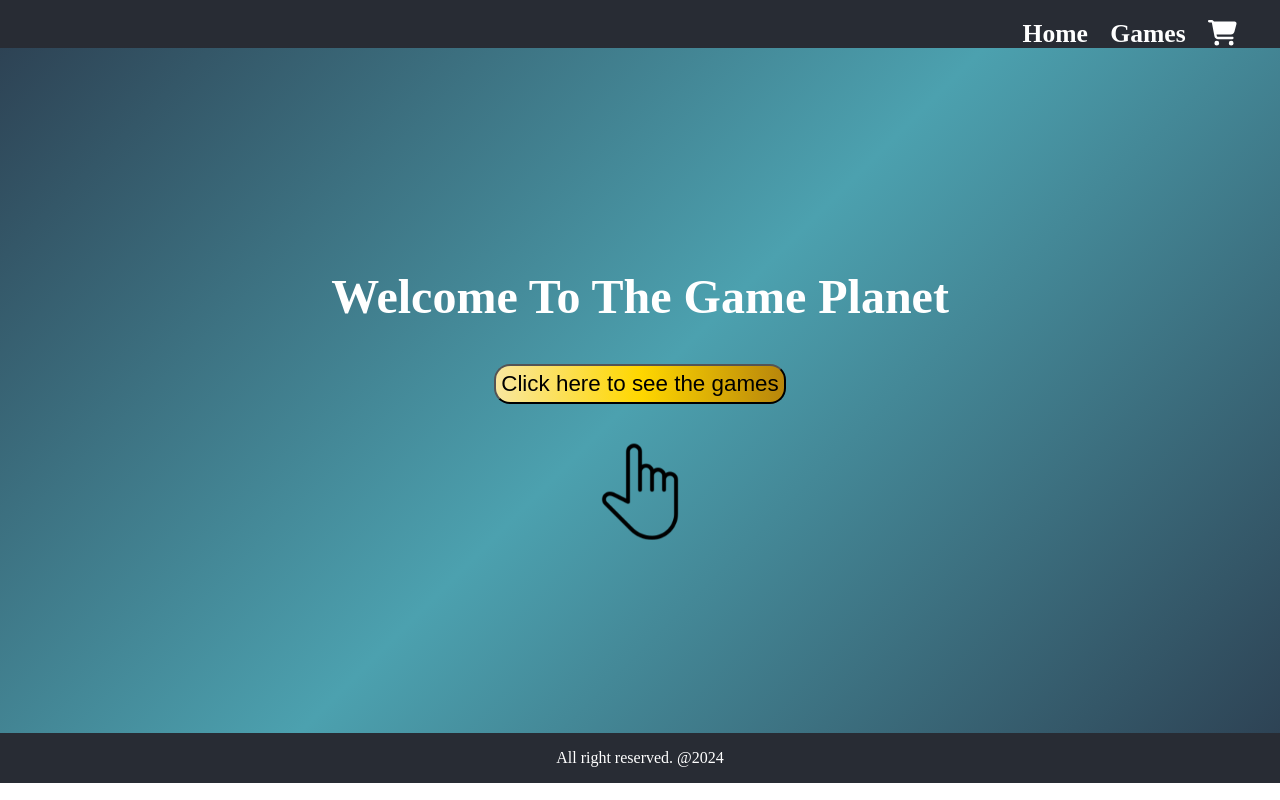
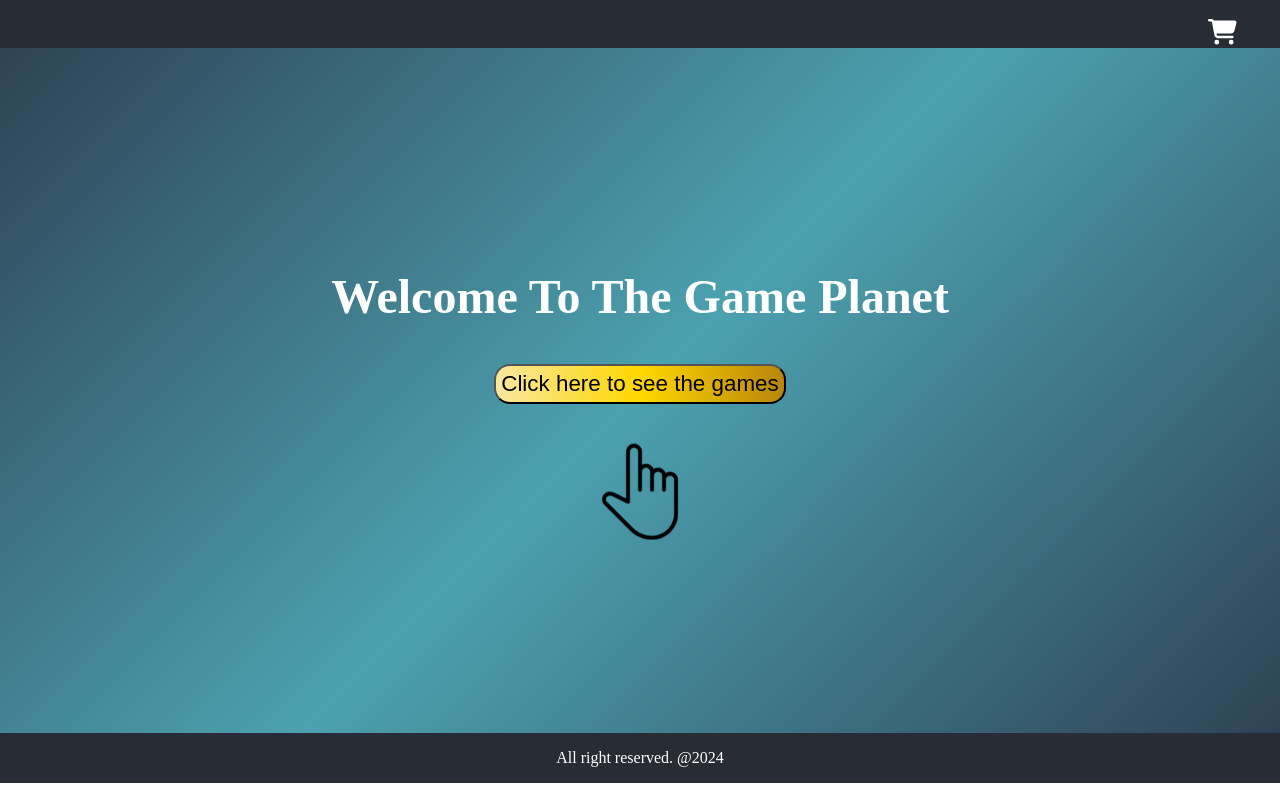
Before and after one commit to Owale128/Webshop-React, a React app: page / in a window 1280 px wide. Built offline with nearby package versions, Linux system fonts and the light colour scheme; the HTML template or start-up script is replaced by a standard one.

Commit message:
Aadded useLocation for the header and also styled some more

```diff
--- a/src/pages/Layout.tsx
+++ b/src/pages/Layout.tsx
@@ -1,6 +1,6 @@
 import '../sass/main.scss'
 import { CartFunctions } from '../utils/cartUtils'
-import { Outlet } from "react-router-dom"
+import { Outlet, useLocation } from "react-router-dom"
 import { NavLink} from "react-router-dom"
 import { FontAwesomeIcon } from '@fortawesome/react-fontawesome'
 import { faShoppingCart } from '@fortawesome/free-solid-svg-icons'
@@ -9,23 +9,36 @@ import { faShoppingCart } from '@fortawesome/free-solid-svg-icons'
 export const Layout = () => {
 const {cart, addToCart, removeFromCart, clearCart, totalPrice} = CartFunctions()
 
+const location = useLocation();
+const isHome = location.pathname === '/';
+const isGamePage = location.pathname === '/gamePage'
+const isCartPage = location.pathname === '/cart'
+
     return(
         <>
         <header>
             <nav>
                 <ul>
+                {!isHome && (
+                            <>
                                 <li>
                                     <NavLink to={'/'}>Home</NavLink>
                                 </li>
+                                {!isGamePage && (
                                     <li>
                                         <NavLink to={'/gamePage'}>Games</NavLink>
                                     </li>
+                                )}
+                            </>
+                        )}
+                    {!isCartPage && (
                             <li>
                                 <NavLink to={'/cart'}>
                                     <FontAwesomeIcon icon={faShoppingCart} />
                                     {cart.length > 0 && <span className='cartBadge'>{cart.length}</span>}
                                 </NavLink>
                             </li>
+                        )}
                 </ul>
             </nav>
         </header>
--- a/src/sass/main.scss
+++ b/src/sass/main.scss
@@ -16,7 +16,6 @@ html, body {
     height: 100%;
     display: flex;
     flex-direction: column;
-
 }
 
 h1 {
@@ -30,39 +29,40 @@ header {
     background-color: #282c34;
 }
 
-nav{
+nav {
     display: flex;
     justify-content: end;
-
     ul {
         display: flex;
         list-style: none;
-
         li {
             margin: 0.7rem;
-                a{
+            position: relative;
+            a {
                 text-decoration: none;
                 color: white;
                 font-size: 1.6rem;
                 font-weight: bold;
+                display: flex;
+                align-items: center;
                 &:hover {
                     color: green;
                 }
             }
-            }
-        }
             .cartBadge {
-            top: 0.6rem;
-            right: 2.7rem;
+                position: absolute;
+                top: -0.5rem;
+                right: -0.1rem;
                 color: white;
                 font-size: 0.8rem;
                 border-radius: 50%;
-            position: absolute;
                 padding: 0.2rem 0.5rem;
                 background-color: green;
                 &:hover {
                     color: green;
                     background-color: white;
+                }
+            }
         }
     }
 }
@@ -84,15 +84,12 @@ footer {
 }
 
 @media screen and (max-width: 47.94rem) {
-
     nav {
         justify-content: space-evenly;
-        ul{
-
-            li{
+        ul {
+            li {
                 margin: 0 1.5rem;
-                a{
-
+                a {
                     &:hover {
                         color: white;
                     }
@@ -101,6 +98,10 @@ footer {
                     }
                 }
             }
+            .cartBadge {
+                top: 0.1rem;
+                right: 0.1rem;
+            }
         }
     }
     h1 {
```
Lines whose indentation alone changed are shown as unchanged.
